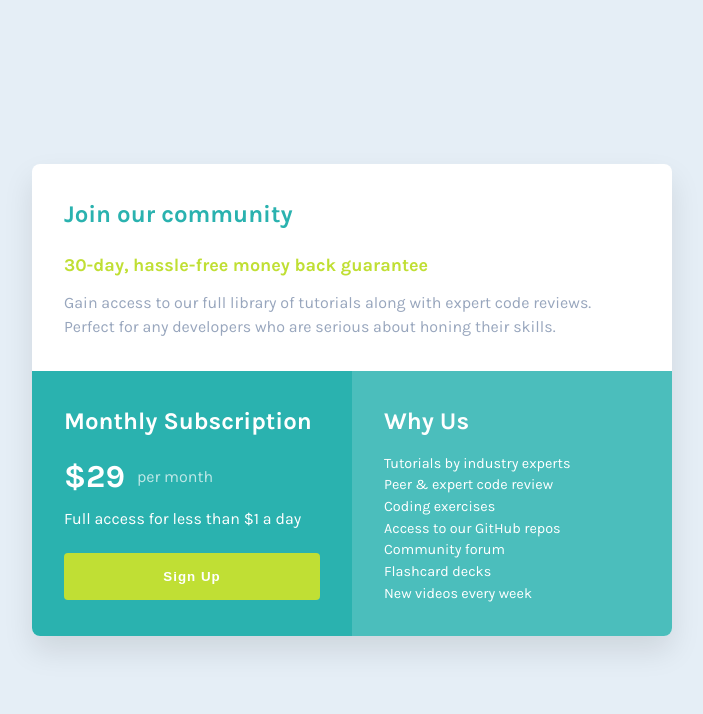
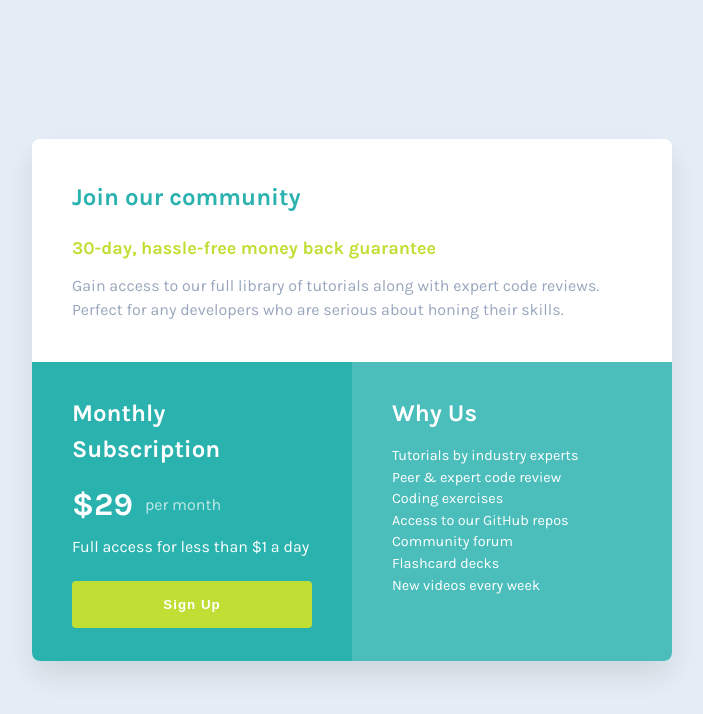
Before and after one commit to GilaniRabbu/single-price-grid-component-solution, a plain HTML site: page index.html in a window 1280 px wide. Shown: the whole page, without its empty margins (288-991 px from the left). Drawn offline with Linux system fonts and the light colour scheme.

Commit message:
update style.css

```diff
--- a/style.css
+++ b/style.css
@@ -32,7 +32,7 @@ body {
 }
 
 .card__header {
-  padding: 2rem;
+  padding: 2.5rem;
 }
 
 .card__title {
@@ -59,7 +59,7 @@ body {
 
 .subscription {
   background: var(--color-primary);
-  padding: 2rem;
+  padding: 2.07rem 2.5rem;
   color: var(--color-white);
 }
 
@@ -110,7 +110,7 @@ body {
 .features {
   background: var(--color-primary-light);
   color: var(--color-white);
-  padding: 2rem;
+  padding: 2.07rem 2.5rem;
 }
 
 .features__title {
```
